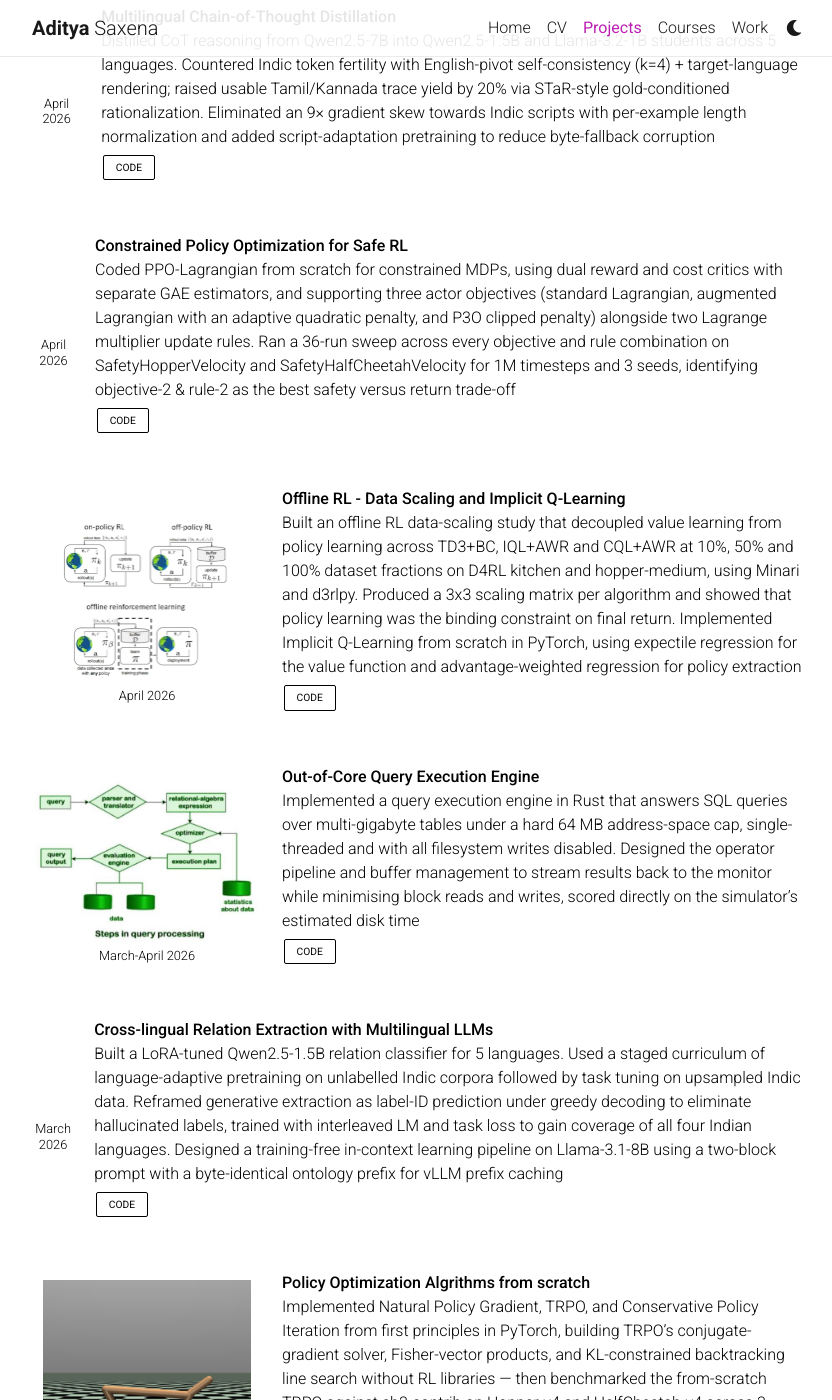
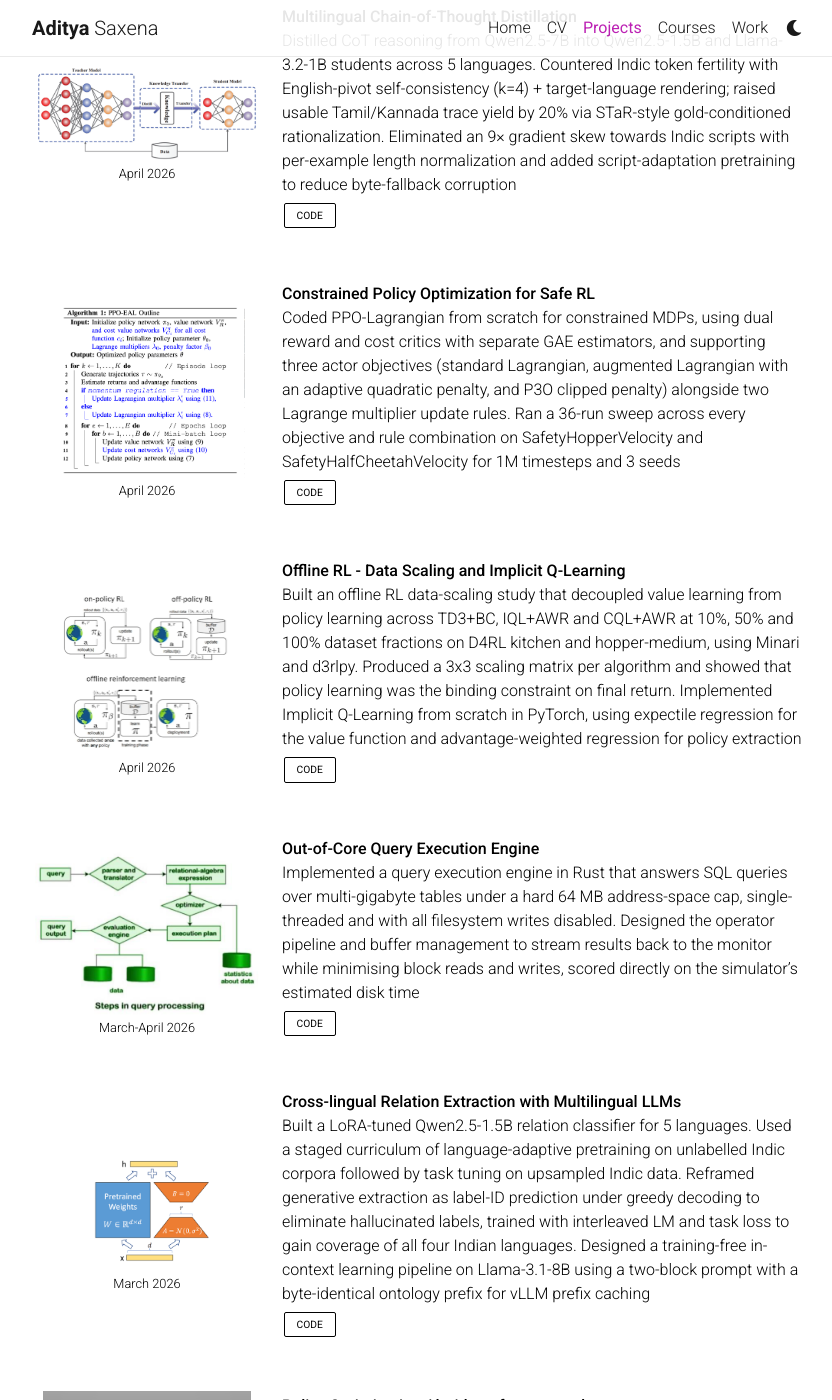
Before and after one commit to adityaaa2511/adityaaa2511.github.io, a Jekyll site: the page built from _pages/projects.md, in a window 1280 px wide and 1400 px high, scrolled down 508 px. Shown: the whole window, without its empty margins (223-1055 px from the left). Built offline with Jekyll 4.4.1, drawn with Linux system fonts in a browser that asks for light colours; nearby versions of some CDN libraries; comment, search, counter and statistics services are not loaded; a style sheet for code colours, icons or effects is not loaded; some of the changed text lies outside the part shown.

Commit message:
Minor mods

```diff
--- a/_data/projects.yml
+++ b/_data/projects.yml
@@ -1,6 +1,6 @@
 - title: Multilingual Chain-of-Thought Distillation
   image:
-    src:
+    src: /assets/img/project/kd.png
     alt:
   date: April 2026
   description: Distilled CoT reasoning from Qwen2.5-7B into Qwen2.5-1.5B and Llama-3.2-1B students across 5 languages. Countered Indic token fertility with English-pivot self-consistency (k=4) + target-language rendering; raised usable Tamil/Kannada trace yield by 20% via STaR-style gold-conditioned rationalization. Eliminated an 9× gradient skew towards Indic scripts with per-example length normalization and added script-adaptation pretraining to reduce byte-fallback corruption
@@ -12,10 +12,10 @@
 
 - title: Constrained Policy Optimization for Safe RL
   image:
-    src:
+    src: /assets/img/project/PPO-lag.png
     alt:
   date: April 2026
-  description: Coded PPO-Lagrangian from scratch for constrained MDPs, using dual reward and cost critics with separate GAE estimators, and supporting three actor objectives (standard Lagrangian, augmented Lagrangian with an adaptive quadratic penalty, and P3O clipped penalty) alongside two Lagrange multiplier update rules. Ran a 36-run sweep across every objective and rule combination on SafetyHopperVelocity and SafetyHalfCheetahVelocity for 1M timesteps and 3 seeds, identifying objective-2 & rule-2 as the best safety versus return trade-off
+  description: Coded PPO-Lagrangian from scratch for constrained MDPs, using dual reward and cost critics with separate GAE estimators, and supporting three actor objectives (standard Lagrangian, augmented Lagrangian with an adaptive quadratic penalty, and P3O clipped penalty) alongside two Lagrange multiplier update rules. Ran a 36-run sweep across every objective and rule combination on SafetyHopperVelocity and SafetyHalfCheetahVelocity for 1M timesteps and 3 seeds
   links:
     code: https://github.com/adityaaa2511/AIL841-Advanced-Reinforcement-Learning
     demo:
@@ -48,7 +48,7 @@
 
 - title: Cross-lingual Relation Extraction with Multilingual LLMs
   image:
-    src:
+    src: /assets/img/project/lora.png
     alt:
   date: March 2026
   description: Built a LoRA-tuned Qwen2.5-1.5B relation classifier for 5 languages. Used a staged curriculum of language-adaptive pretraining on unlabelled Indic corpora followed by task tuning on upsampled Indic data. Reframed generative extraction as label-ID prediction under greedy decoding to eliminate hallucinated labels, trained with interleaved LM and task loss to gain coverage of all four Indian languages. Designed a training-free in-context learning pipeline on Llama-3.1-8B using a two-block prompt with a byte-identical ontology prefix for vLLM prefix caching
@@ -63,7 +63,7 @@
     src: /assets/img/project/TRPO.png
     alt:
   date: March 2026
-  description: Implemented Natural Policy Gradient, TRPO, and Conservative Policy Iteration from first principles in PyTorch, building TRPO's conjugate-gradient solver, Fisher-vector products, and KL-constrained backtracking line search without RL libraries — then benchmarked the from-scratch TRPO against sb3-contrib on Hopper-v4 and HalfCheetah-v4 across 3 seeds.
+  description: Implemented Natural Policy Gradient, TRPO, and Conservative Policy Iteration from first principles in PyTorch, building TRPO's conjugate-gradient solver, Fisher-vector products, KL-constrained backtracking line search without RL libraries then benchmarked the from-scratch TRPO against sb3-contrib on Hopperv4 and HalfCheetahv4 across 3 seeds.
   links:
     code: https://github.com/adityaaa2511/AIL841-Advanced-Reinforcement-Learning
     demo:
@@ -72,7 +72,7 @@
 
 - title: Training and Sampling from DDPM & DDIM
   image:
-    src: /assets/img/project/Diffusion_Model.png
+    src: /assets/img/project/diffusion.jpeg
     alt:
   date: March 2026
   description: Implemented DDPM and DDIM from scratch in PyTorch, incorporating sinusoidal time embeddings, residual denoising networks, and iterative reverse diffusion for generative modeling. Conducted quantitative evaluation across variance schedules using mode coverage, Mahalanobis-distance analysis, and deterministic DDIM sampling with varying inference steps
@@ -184,7 +184,7 @@
     src: /assets/img/project/Time_series.png
     alt:
   date: January 2024
-  description: Encoded univariate time series as 2D images to make them tractable for convolutional models, comparing Gramian Angular Fields against Markov Transition Fields on the UCR GunPoint dataset. The GAF encoding reached 98.7% test accuracy against 88.0% for MTF, indicating that the angular representation preserves more discriminative temporal structure on this task
+  description: Encoded univariate time series as 2D images to make them tractable for convolutional models, comparing Gramian Angular Fields against Markov Transition Fields on the UCR GunPoint dataset. The GAF encoding reached 98.7% test accuracy against 88.0% for MTF, indicating that angular representation preserves more discriminative temporal structure on this task
   links:
     code: https://github.com/adityaaa2511/TimeSeriesAnalysis
     demo:
```
Also changed, not shown: assets/img/project/PPO-lag.png (added), assets/img/project/Retrieve-rerank.png, assets/img/project/diffusion.jpeg (added), assets/img/project/kd.png (added), assets/img/project/lora.png (added).
